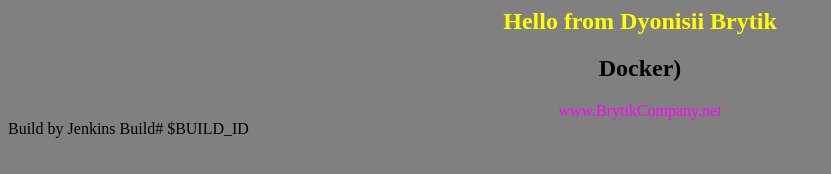
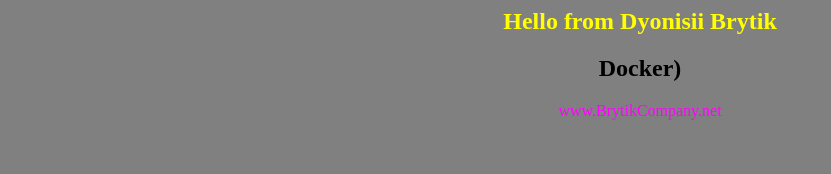
Before and after one commit to Dyonisii/App-for-jenkins, a plain HTML site: page index.html in a window 1280 px wide. Shown: the whole page, without its empty margins (0-831 px from the left). Drawn offline with Linux system fonts and the light colour scheme.

Commit message:
Update index.html

```diff
--- a/index.html
+++ b/index.html
@@ -9,4 +9,3 @@
 </center>
 </body>
 </html>
-Build by Jenkins Build# $BUILD_ID
```
